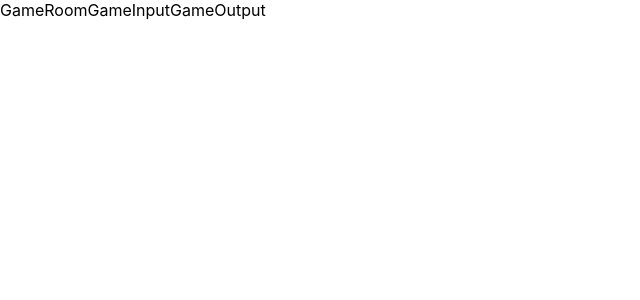
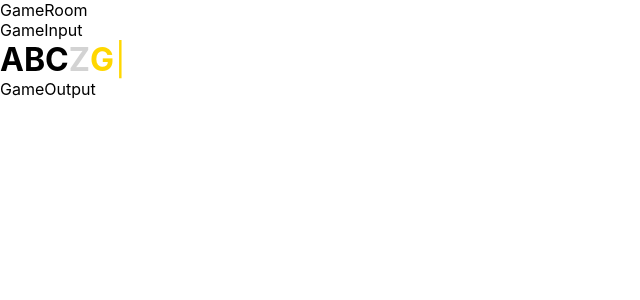
Before and after one commit to daltonscharff/spell-together, a React (Create React App) app in the folder packages/web-react-router/: page / in a window 1280 px wide. Both pictures are taken after typing "Sample", "Sample" into the empty fields and a click on the input "Submit". Shown: the top 300 px of the page, without its empty margins (0-640 px from the left). Built offline with nearby package versions, Linux system fonts and the light colour scheme.

Commit message:
styles letters in letterinput

```diff
--- /dev/null
+++ b/packages/web-react-router/src/components/LetterInput.tsx
@@ -0,0 +1,118 @@
+import { useEffect, useState } from "react";
+import styled, { keyframes } from "styled-components";
+
+type Props = {
+  value: string;
+  outerLetters: string[];
+  centerLetter: string;
+  onChange: (key: string) => void;
+};
+
+type LetterCategory = "outer" | "invalid" | "center";
+
+function checkLetterCategory(
+  letter: string,
+  outerLetters: string[],
+  centerLetter: string
+): LetterCategory {
+  letter = letter.toLowerCase();
+  if (letter === centerLetter) return "center";
+  if (outerLetters.map((letter) => letter.toLowerCase()).includes(letter))
+    return "outer";
+  return "invalid";
+}
+
+const Letter = styled.span`
+  color: ${(props: { category: LetterCategory }) => {
+    const colors = {
+      outer: "black",
+      center: "gold",
+      invalid: "lightgray",
+    };
+    return colors[props.category];
+  }};
+  font-weight: bold;
+`;
+
+const blink = keyframes`
+  0%, 100% {
+    opacity: 1;
+  }
+  50% {
+    opacity: 0;
+  }
+`;
+
+const BlinkingCursor = styled.span`
+  color: gold;
+  animation: ${blink} 1200ms steps(1, end) infinite;
+  margin-left: 1px;
+`;
+
+const PlaceholderText = styled.div`
+  color: lightgrey;
+`;
+
+const Container = styled.div`
+  display: flex;
+  font-size: 2em;
+  align-items: baseline;
+`;
+
+const LetterInput = ({
+  value,
+  outerLetters,
+  centerLetter,
+  onChange,
+}: Props) => {
+  const [isFocused, setIsFocused] = useState(true);
+
+  useEffect(() => {
+    const registerEvent = (event: KeyboardEvent) => {
+      onChange(event.key);
+    };
+    window.addEventListener("keydown", registerEvent);
+    return () => {
+      window.removeEventListener("keydown", registerEvent);
+    };
+  }, [onChange]);
+
+  useEffect(() => {
+    const handleInFocus = () => setIsFocused(true);
+    const handleOutFocus = () => setIsFocused(false);
+    window.addEventListener("focus", handleInFocus);
+    window.addEventListener("blur", handleOutFocus);
+    return () => {
+      window.removeEventListener("focus", handleInFocus);
+      window.removeEventListener("blur", handleOutFocus);
+    };
+  }, []);
+
+  return (
+    <Container>
+      {value
+        .toUpperCase()
+        .split("")
+        .map((letter, i) => {
+          const category = checkLetterCategory(
+            letter,
+            outerLetters,
+            centerLetter
+          );
+          return (
+            <Letter key={i} category={category}>
+              {letter}
+            </Letter>
+          );
+        })}
+
+      {isFocused && <BlinkingCursor>|</BlinkingCursor>}
+
+      {!isFocused && value.length === 0 && (
+        <PlaceholderText>Type or click...</PlaceholderText>
+      )}
+    </Container>
+  );
+};
+
+export default LetterInput;
--- a/packages/web-react-router/src/pages/GameRoom/GameInput.tsx
+++ b/packages/web-react-router/src/pages/GameRoom/GameInput.tsx
@@ -1,3 +1,15 @@
+import LetterInput from "../../components/LetterInput";
+
 export function GameInput() {
-  return <>GameInput</>;
+  return (
+    <div>
+      GameInput
+      <LetterInput
+        value={"abczg"}
+        outerLetters={["a", "b", "c", "d", "e", "f"]}
+        centerLetter={"g"}
+        onChange={(_) => {}}
+      />
+    </div>
+  );
 }
```
